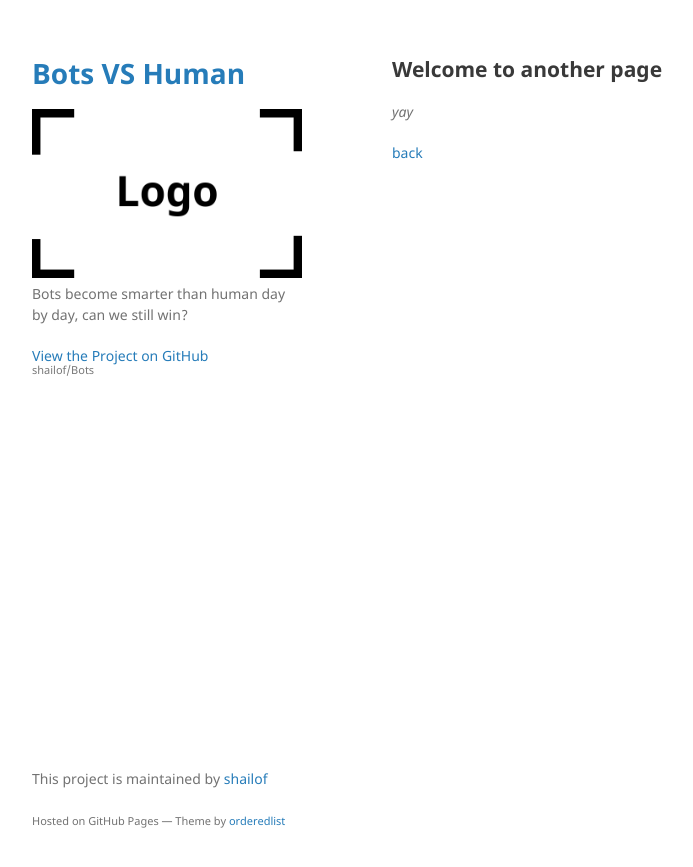
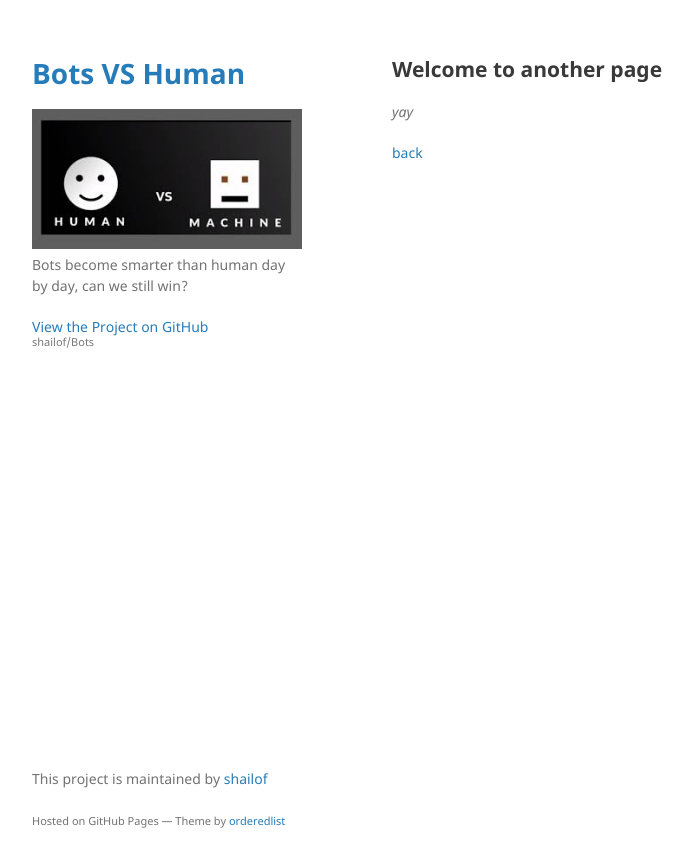
Before and after one commit to shailof/Bots, a Jekyll site: the page built from another-page.md, in a window 1280 px wide. Shown: the top 867 px of the page, without its empty margins (178-871 px from the left). Built offline with Jekyll 4.4.1, drawn with Linux system fonts in a browser that asks for light colours; our own code applies the rules of GitHub Pages for plain Markdown files.

Commit message:
Update _config.yml

```diff
--- a/_config.yml
+++ b/_config.yml
@@ -1,5 +1,5 @@
 title: Bots VS Human
-logo: /assets/img/logo.png
+logo: /assets/img/bot.jpg
 description: Bots become smarter than human day by day, can we still win?
 show_downloads: false
 google_analytics:
```
